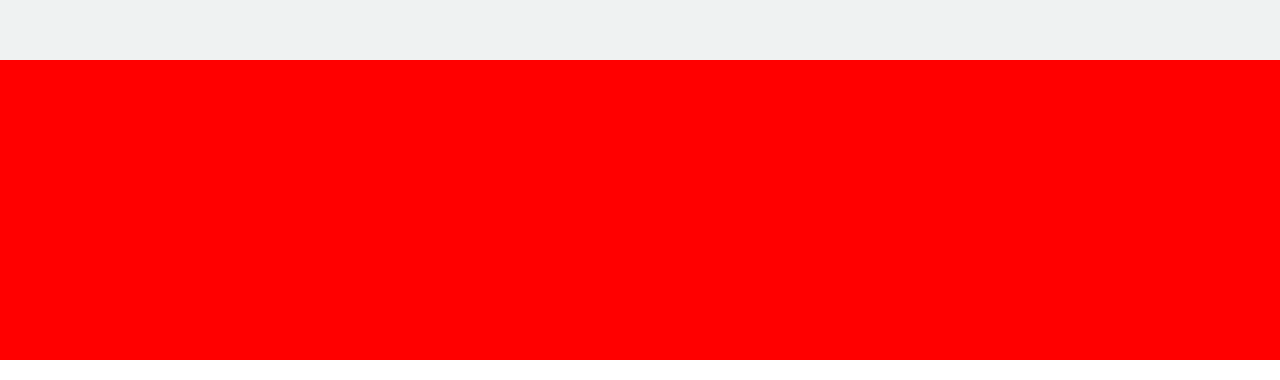
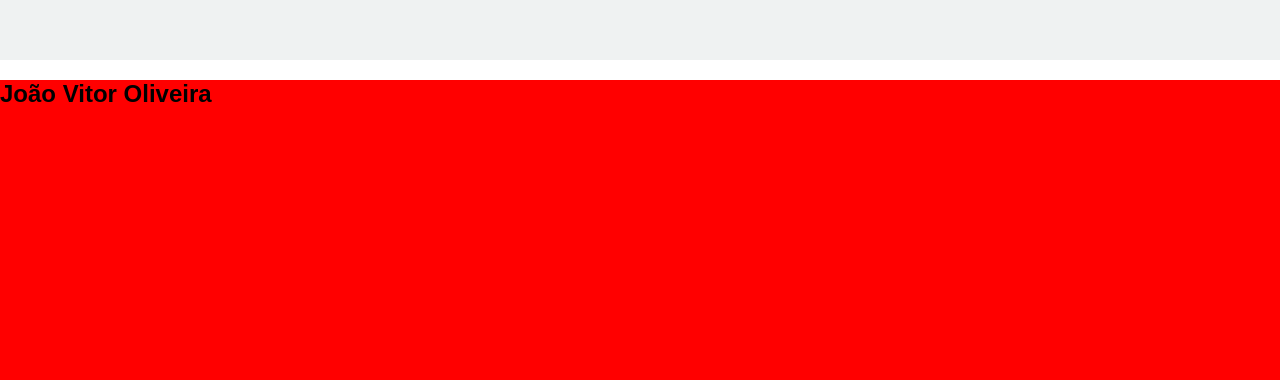
Before and after one commit to Nitr0-Zeus/aula6-2m, a plain HTML site: page Contato.html in a window 1280 px wide. Shown: the part 1175-1555 px from the top of the page. Drawn offline with Linux system fonts and the light colour scheme.

Commit message:
Primeira alteração do footer do Projeto Inicial

```diff
--- a/Contato.html
+++ b/Contato.html
@@ -70,7 +70,7 @@
 
 <footer>
 
-
+<h2>João Vitor Oliveira</h2>
 
   </footer>
 </body>
```
